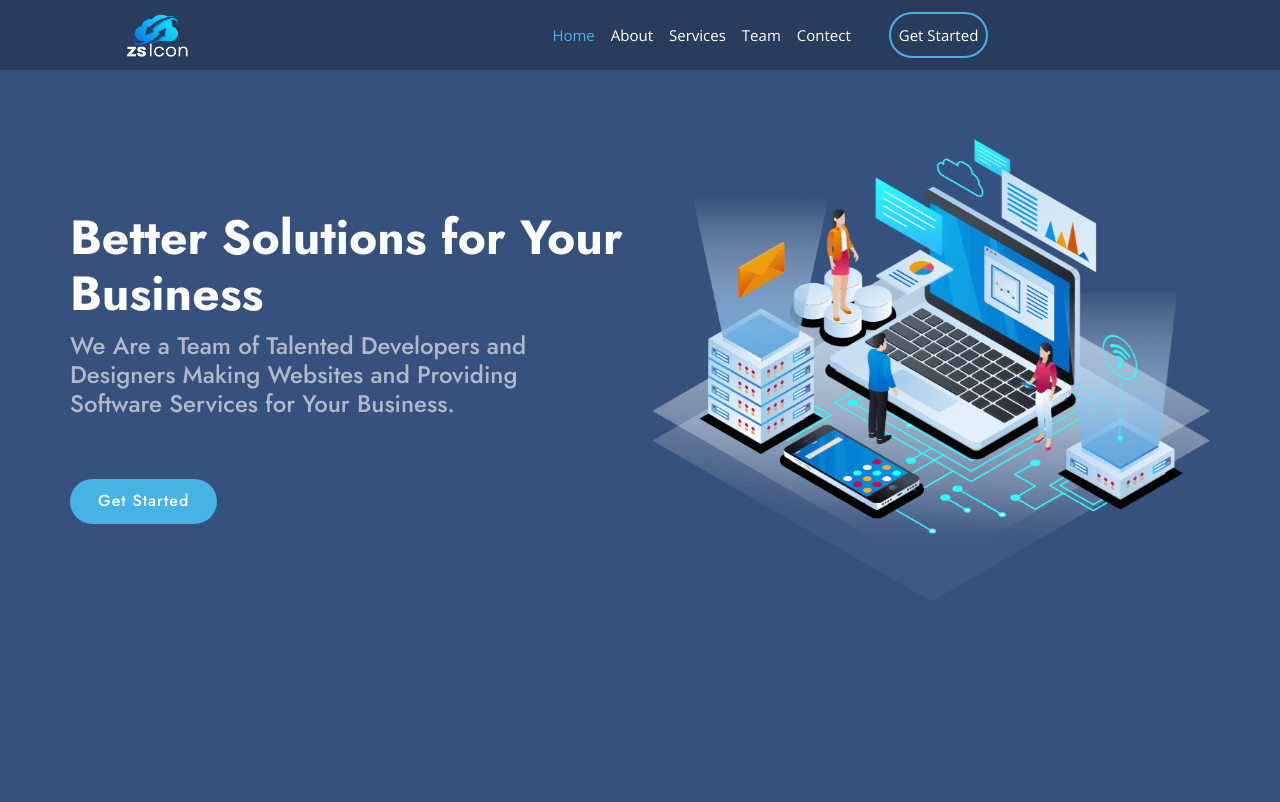
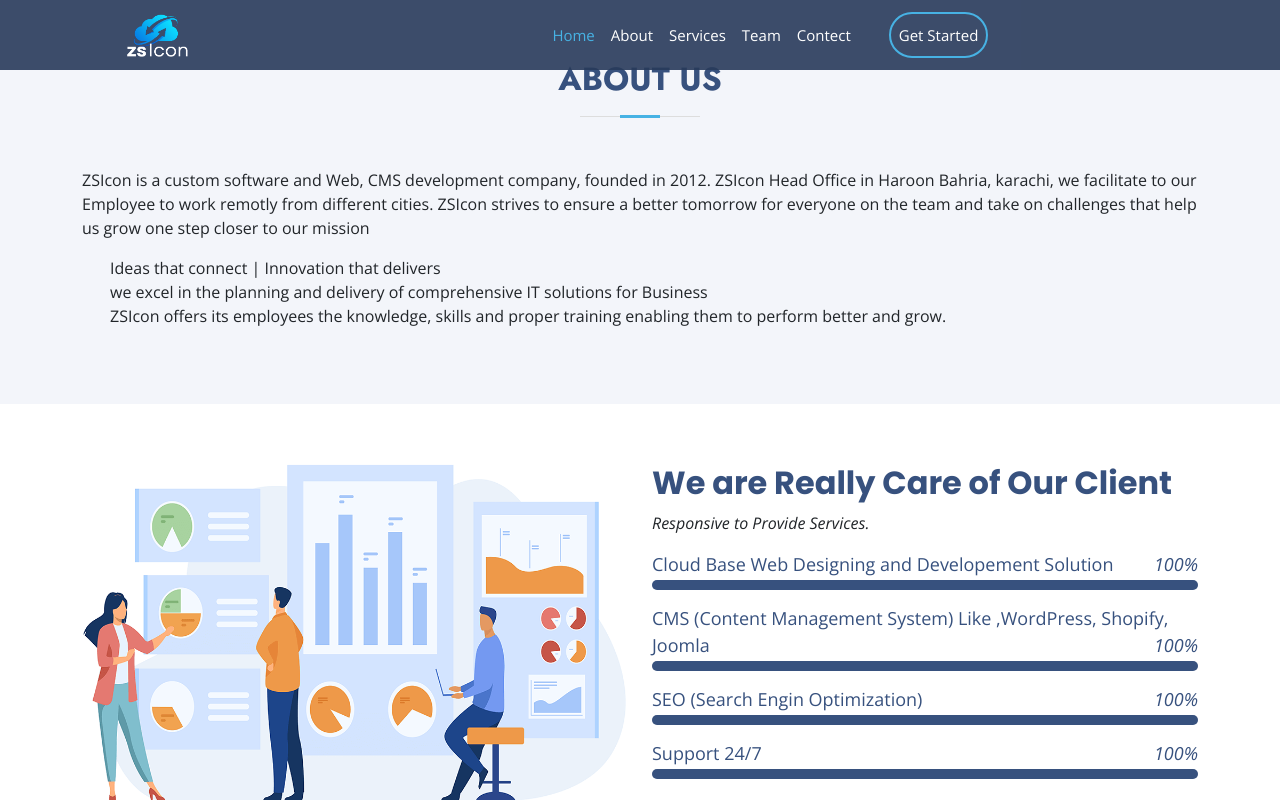
Before and after one commit to shahbazm788/zsicon, a React (Create React App) app: page / in a window 1280 px wide. Shown: the top 802 px of the page. Built offline with nearby package versions, Linux system fonts and the light colour scheme; some icons are missing.

Commit message:
Update App.js

```diff
--- a/src/App.js
+++ b/src/App.js
@@ -12,7 +12,7 @@
   return (
     <>
 
-      <Home />
+    {/* <Home /> */}
       <About />
       <Services />
       <Cta />
```
